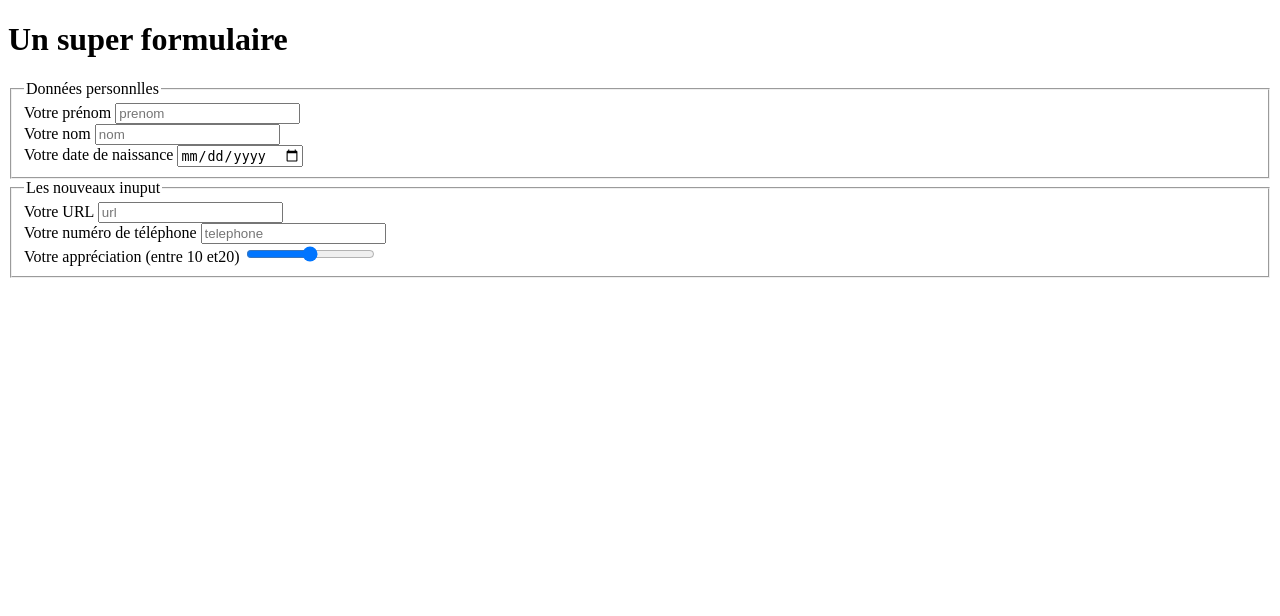
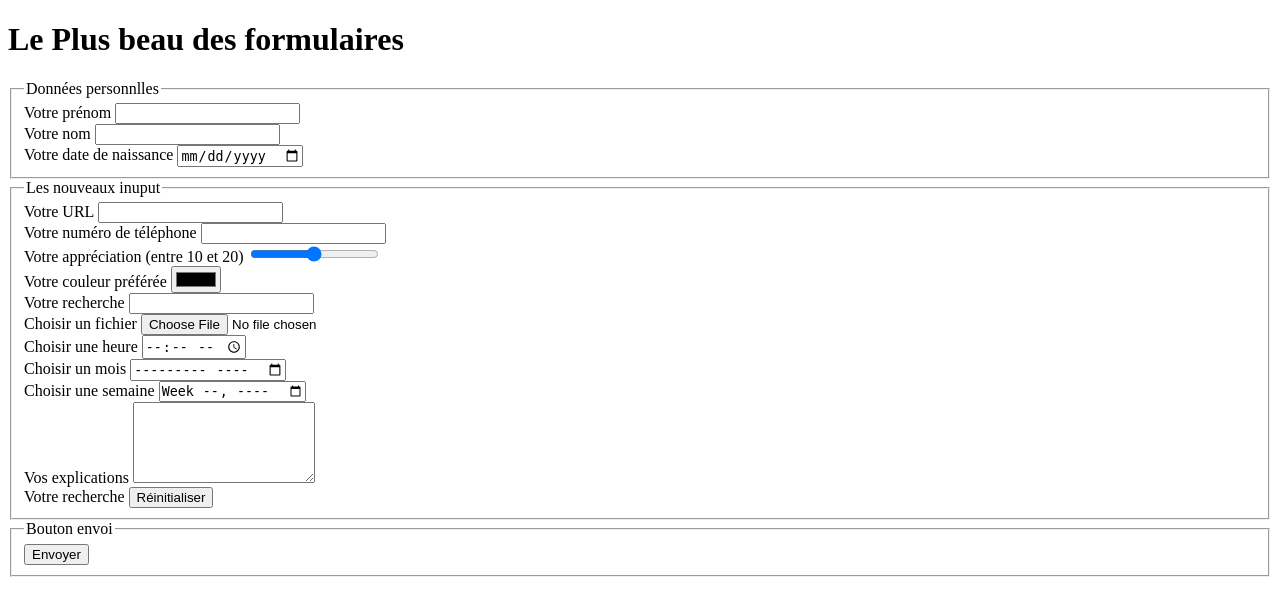
Before and after one commit to TomRij/Multi_Exercices_classe, a PHP site: page / in a window 1280 px wide. Shown: the top 616 px of the page. Run offline with PHP 8.4, Linux system fonts and the light colour scheme.

Commit message:
fin des fonctions et fin du formulaire 2

```diff
--- a/Formulaire2/index.php
+++ b/Formulaire2/index.php
@@ -4,20 +4,20 @@
     <meta charset="UTF-8">
     <meta http-equiv="X-UA-Compatible" content="IE=edge">
     <meta name="viewport" content="width=device-width, initial-scale=1.0">
-    <title>Formulaire2</title>
+    <title>Tom Rijckaert</title>
 </head>
 <body>
-    <h1>Un super formulaire</h1>
-    <form action="" method=""></form>
+    <h1>Le Plus beau des formulaires</h1>
+    <form action="" method="">
         <fieldset>
             <legend>Données personnlles</legend>
             <div>
-                <label for="url">Votre prénom</label>
-                <input placeholder="prenom" type="text" id="prenom">
+                <label for="prenom">Votre prénom</label>
+                <input type="text" id="prenom">
             </div>
             <div>
                 <label for="nom">Votre nom</label>
-                <input placeholder="nom" type="text" id="nom">
+                <input type="text" id="nom">
             </div>
             <div>
                 <label for="date">Votre date de naissance</label>
@@ -28,17 +28,53 @@
             <legend>Les nouveaux inuput</legend>
             <div>
                 <label for="url">Votre URL</label>
-                <input placeholder="url" type="text" id="url">
+                <input type="text" id="url">
             </div>
             <div>
                 <label  for="telephone">Votre numéro de téléphone</label>
-                <input placeholder="telephone" type="text" id="telephone">
+                <input type="tel" id="telephone">
             </div>
             <div>
-                <label placeholder="telephone" for="telephone">Votre appréciation (entre 10 et20)</label>
+                <label for="appreciation">Votre appréciation (entre 10 et 20)</label>
                 <input type="range" id="appreciation">
             </div>
-
+            <div>
+                <label for="couleur">Votre couleur préférée</label>
+                <input type="color" id="couleur">
+            </div>
+            <div>
+                <label for="recherche">Votre recherche</label>
+                <input type="search" id="recherche">
+            </div>
+            <div>
+                <label for="fichier">Choisir un fichier</label>
+                <input type="file" id="fichier">
+            </div>
+            <div>
+                <label for="heure">Choisir une heure</label>
+                <input type="time" id="heure">
+            </div>
+            <div>
+                <label for="mois">Choisir un mois</label>
+                <input type="month" id="mois">
+            </div>
+            <div>
+                <label for="semaine">Choisir une semaine</label>
+                <input type="week" id="semaine">
+            </div>
+            <div>
+                <label for="explications">Vos explications</label>
+                <textarea rows="5" id="explications"></textarea>
+            </div>
+            <div>
+                <label for="reinitialiser">Votre recherche</label>
+                <input type="button" value="Réinitialiser" id="reinitialiser">
+            </div>
         </fieldset>
+        <fieldset>
+            <legend>Bouton envoi</legend>
+            <input type="submit" value="Envoyer" id="envoyer">
+        </fieldset>
+    </form>
 </body>
 </html>
```
Also changed, not shown: PHP(fonctions)/index.php (+18 -0 lines).
